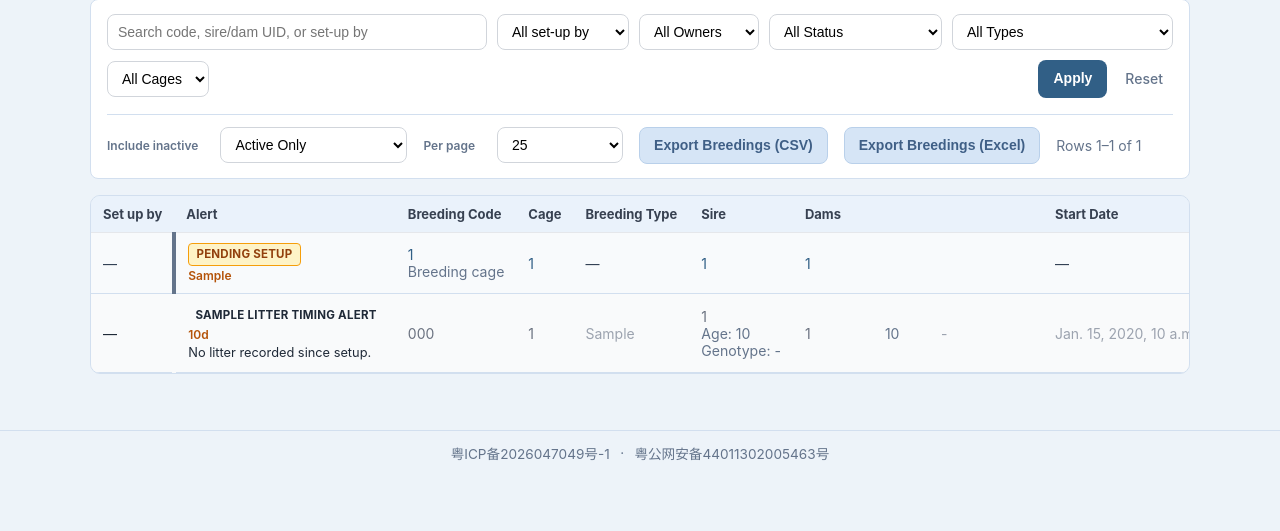
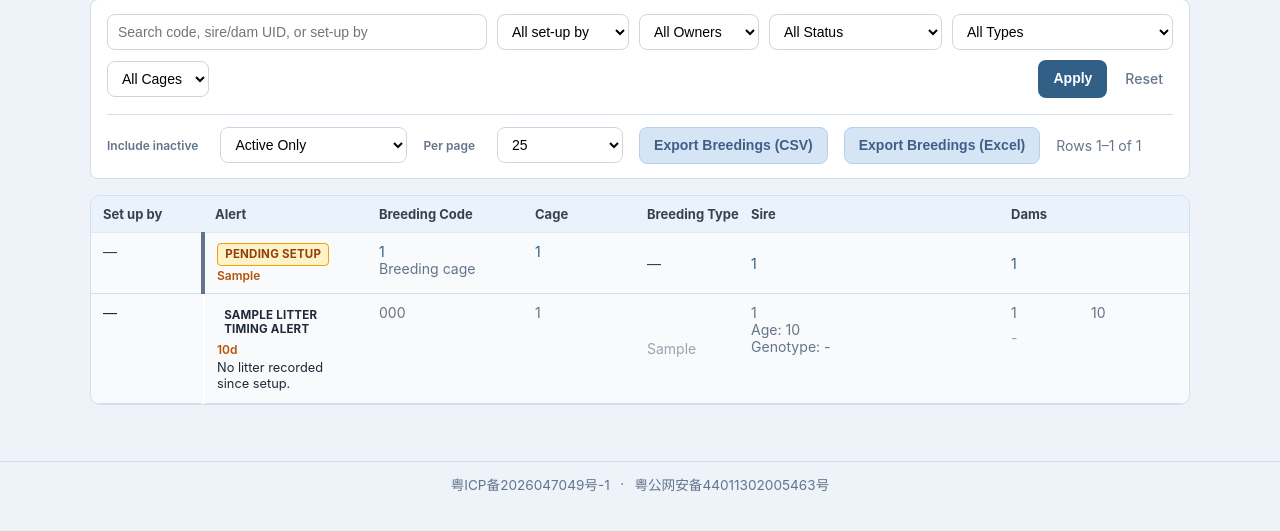
Before and after one commit to JiaGSLab/MouseXGene, a Django app: template templates/breeding/breeding_list.html in a window 1280 px wide. Shown: the part 202-733 px from the top of the page. Run offline with Django 5.2, Linux system fonts and the light colour scheme; the template is opened without the code that fills it: most values are stand-ins (such as "Sample title", 1, 10 or a date in 2020).

Commit message:
Fix breeding list column overlap

```diff
--- a/static/css/site.css
+++ b/static/css/site.css
@@ -1885,6 +1885,83 @@ body.col-resize-active * {
 }
 
 /* Breedings list: overdue litter alerts (bar on alert column + badge) */
+.data-table--breedings {
+    min-width: 1680px;
+    table-layout: fixed;
+}
+
+.data-table--breedings col.col-breeding-setup {
+    width: 112px;
+}
+
+.data-table--breedings col.col-breeding-alert-width {
+    width: 164px;
+}
+
+.data-table--breedings col.col-breeding-code {
+    width: 156px;
+}
+
+.data-table--breedings col.col-breeding-cage {
+    width: 112px;
+}
+
+.data-table--breedings col.col-breeding-type {
+    width: 104px;
+}
+
+.data-table--breedings col.col-breeding-sire {
+    width: 260px;
+}
+
+.data-table--breedings col.col-breeding-dams {
+    width: 300px;
+}
+
+.data-table--breedings col.col-breeding-date {
+    width: 116px;
+}
+
+.data-table--breedings col.col-breeding-expected-date {
+    width: 156px;
+}
+
+.data-table--breedings col.col-breeding-status {
+    width: 112px;
+}
+
+.data-table--breedings .breeding-parent-cell {
+    white-space: normal;
+    vertical-align: top;
+}
+
+.data-table--breedings .breeding-setup-by-cell,
+.data-table--breedings .breeding-alert-cell,
+.data-table--breedings .breeding-code-cell,
+.data-table--breedings .breeding-cage-cell {
+    white-space: normal;
+    overflow-wrap: anywhere;
+    word-break: break-word;
+    vertical-align: top;
+}
+
+.data-table--breedings .breeding-alert-cell {
+    overflow: hidden;
+}
+
+.breeding-parent-genotype,
+.breeder-stack__genotype {
+    white-space: normal;
+    overflow-wrap: anywhere;
+    word-break: break-word;
+}
+
+.data-table--breedings .breeding-date-cell,
+.data-table--breedings .breeding-status-cell {
+    white-space: nowrap;
+    vertical-align: top;
+}
+
 .data-table--breedings tbody tr.breeding-row-alert > td.breeding-alert-cell {
     border-left: 4px solid transparent;
 }
@@ -2804,7 +2881,7 @@ body.col-resize-active * {
 
 .breeder-stack__row {
     display: grid;
-    grid-template-columns: minmax(72px, auto) minmax(48px, auto) minmax(90px, 1fr);
+    grid-template-columns: minmax(72px, auto) minmax(48px, 1fr);
     gap: 8px;
     align-items: baseline;
     padding-bottom: 7px;
@@ -2817,6 +2894,7 @@ body.col-resize-active * {
 }
 
 .breeder-stack__genotype {
+    grid-column: 1 / -1;
     overflow-wrap: anywhere;
 }
 
--- a/templates/breeding/breeding_list.html
+++ b/templates/breeding/breeding_list.html
@@ -112,6 +112,19 @@
 
 <section class="table-wrap">
     <table class="data-table data-table--breedings">
+        <colgroup>
+            <col class="col-breeding-setup">
+            <col class="col-breeding-alert-width">
+            <col class="col-breeding-code">
+            <col class="col-breeding-cage">
+            <col class="col-breeding-type">
+            <col class="col-breeding-sire">
+            <col class="col-breeding-dams">
+            <col class="col-breeding-date">
+            <col class="col-breeding-date">
+            <col class="col-breeding-expected-date">
+            <col class="col-breeding-status">
+        </colgroup>
         <thead>
             <tr>
                 {% sort_th "setup_by" "Set up by" %}
@@ -135,11 +148,11 @@
                     <span class="breeding-alert-badge breeding-alert-badge--warning">Pending setup</span>
                     <div class="breeding-alert-days">{{ pending_cage.pending_hint }}</div>
                 </td>
-                <td>
+                <td class="breeding-code-cell">
                     <a href="{% url 'colony:cage_detail' pending_cage.pk %}">{{ pending_cage.cage_id }}</a>
                     <div class="muted small-print">Breeding cage</div>
                 </td>
-                <td><a href="{% url 'colony:cage_detail' pending_cage.pk %}">{{ pending_cage.cage_id }}</a></td>
+                <td class="breeding-cage-cell"><a href="{% url 'colony:cage_detail' pending_cage.pk %}">{{ pending_cage.cage_id }}</a></td>
                 <td>—</td>
                 <td>
                     {% if pending_cage.pending_males %}
@@ -198,8 +211,8 @@
                         <span class="muted">—</span>
                     {% endif %}
                 </td>
-                <td><a href="{% url 'breeding:breeding_detail' breeding.pk %}">{{ breeding.breeding_code }}</a></td>
-                <td>
+                <td class="breeding-code-cell"><a href="{% url 'breeding:breeding_detail' breeding.pk %}">{{ breeding.breeding_code }}</a></td>
+                <td class="breeding-cage-cell">
                     {% if breeding.cage %}
                         <a href="{% url 'colony:cage_detail' breeding.cage.pk %}">{{ breeding.cage.cage_id }}</a>
                     {% else %}
@@ -207,16 +220,16 @@
                     {% endif %}
                 </td>
                 <td>{{ breeding.get_breeding_type_display }}</td>
-                <td>
+                <td class="breeding-parent-cell">
                     {% if breeding.display_sire %}
                         <div><a href="{% url 'mice:mouse_detail' breeding.display_sire.pk %}">{{ breeding.display_sire.mouse_uid }}</a></div>
                         <div class="muted small-print">Age: {{ breeding.display_sire_age_display|default:"-" }}</div>
-                        <div class="muted small-print">Genotype: {{ breeding.display_sire_genotype|default:"-" }}</div>
+                        <div class="muted small-print breeding-parent-genotype">Genotype: {{ breeding.display_sire_genotype|default:"-" }}</div>
                     {% else %}
                         -
                     {% endif %}
                 </td>
-                <td>
+                <td class="breeding-parent-cell">
                     {% if breeding.display_dam_rows %}
                         <div class="breeder-stack">
                             {% for row in breeding.display_dam_rows %}
@@ -231,10 +244,10 @@
                         -
                     {% endif %}
                 </td>
-                <td>{{ breeding.start_date|default:"-" }}</td>
-                <td>{{ breeding.plug_date|default:"-" }}</td>
-                <td>{{ breeding.display_expected_birth_date|default:"-" }}</td>
-                <td><span class="status-pill">{{ breeding.get_status_display }}</span></td>
+                <td class="breeding-date-cell">{{ breeding.start_date|default:"-" }}</td>
+                <td class="breeding-date-cell">{{ breeding.plug_date|default:"-" }}</td>
+                <td class="breeding-date-cell">{{ breeding.display_expected_birth_date|default:"-" }}</td>
+                <td class="breeding-status-cell"><span class="status-pill">{{ breeding.get_status_display }}</span></td>
             </tr>
             {% empty %}
             <tr>
```
Also changed, not shown: breeding/tests/test_breeding_cage_sync.py (+2 -0 lines).
